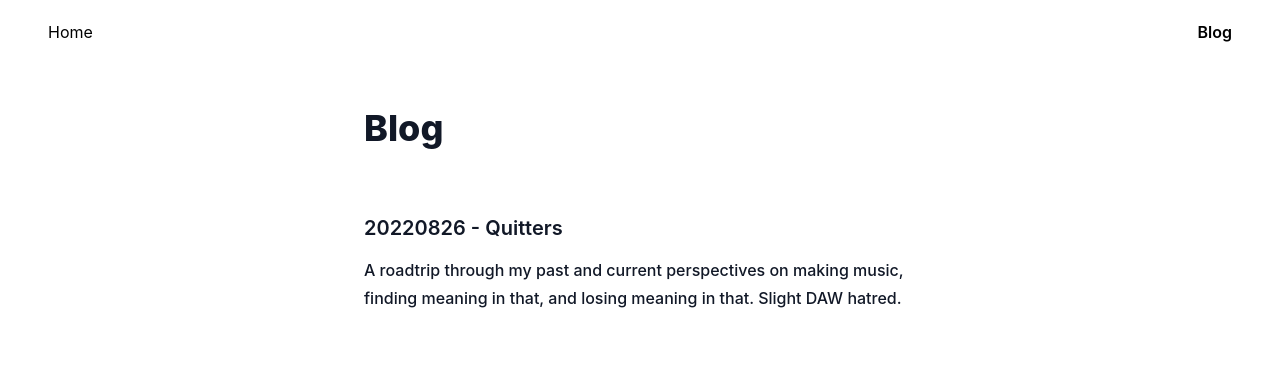
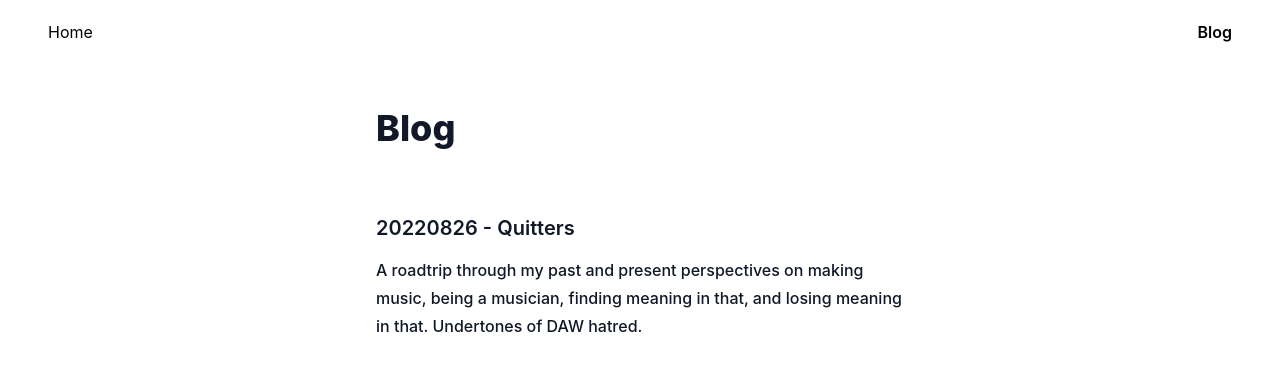
Before and after one commit to andrewjleung/andrewjleung.me, a Next.js app: page /blog in a window 1280 px wide. Shown: the top 370 px of the page. Built offline with nearby package versions, Linux system fonts and the light colour scheme.

Commit message:
Make blog look slightly nicer

```diff
--- a/pages/blog/index.js
+++ b/pages/blog/index.js
@@ -3,16 +3,16 @@ import Container from "../../components/Container";
 export default function Blog() {
   return (
     <Container>
-      <h1 className="pl-3">Blog</h1>
+      <h1 className="pl-6">Blog</h1>
       <a
-        className="w-fit px-3 no-underline rounded-xl hover:shadow-lg duration-200 ease-out active:shadow-none"
+        className="w-fit px-6 no-underline rounded-xl hover:shadow-lg duration-200 ease-out active:shadow-none"
         href="./blog/quitters"
       >
         <h3>20220826 - Quitters</h3>
         <p>
-          A roadtrip through my past and current perspectives on making music,
-          finding meaning in that, and losing meaning in that. Slight DAW
-          hatred.
+          A roadtrip through my past and present perspectives on making music,
+          being a musician, finding meaning in that, and losing meaning in that.
+          Undertones of DAW hatred.
         </p>
       </a>
     </Container>
```
